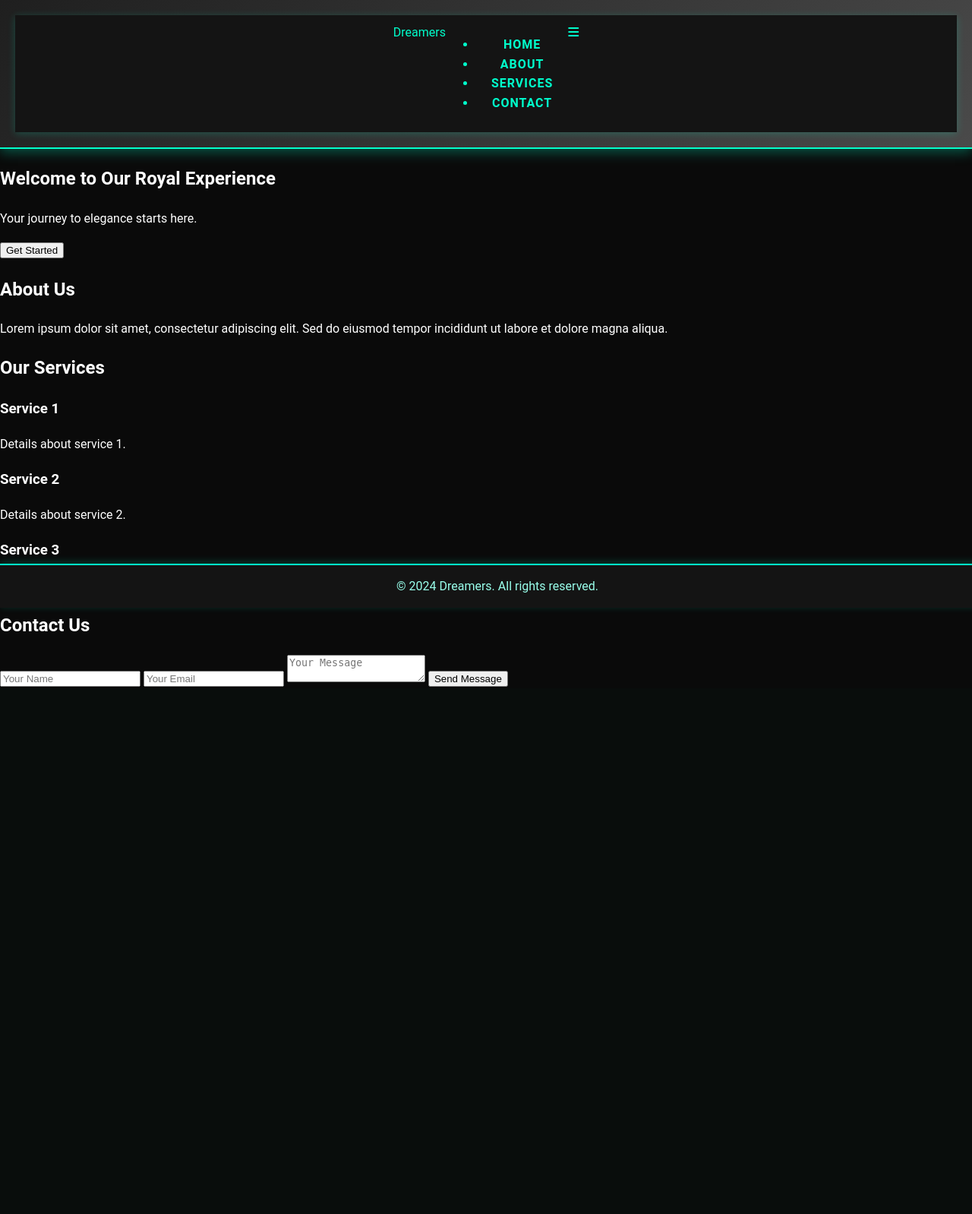
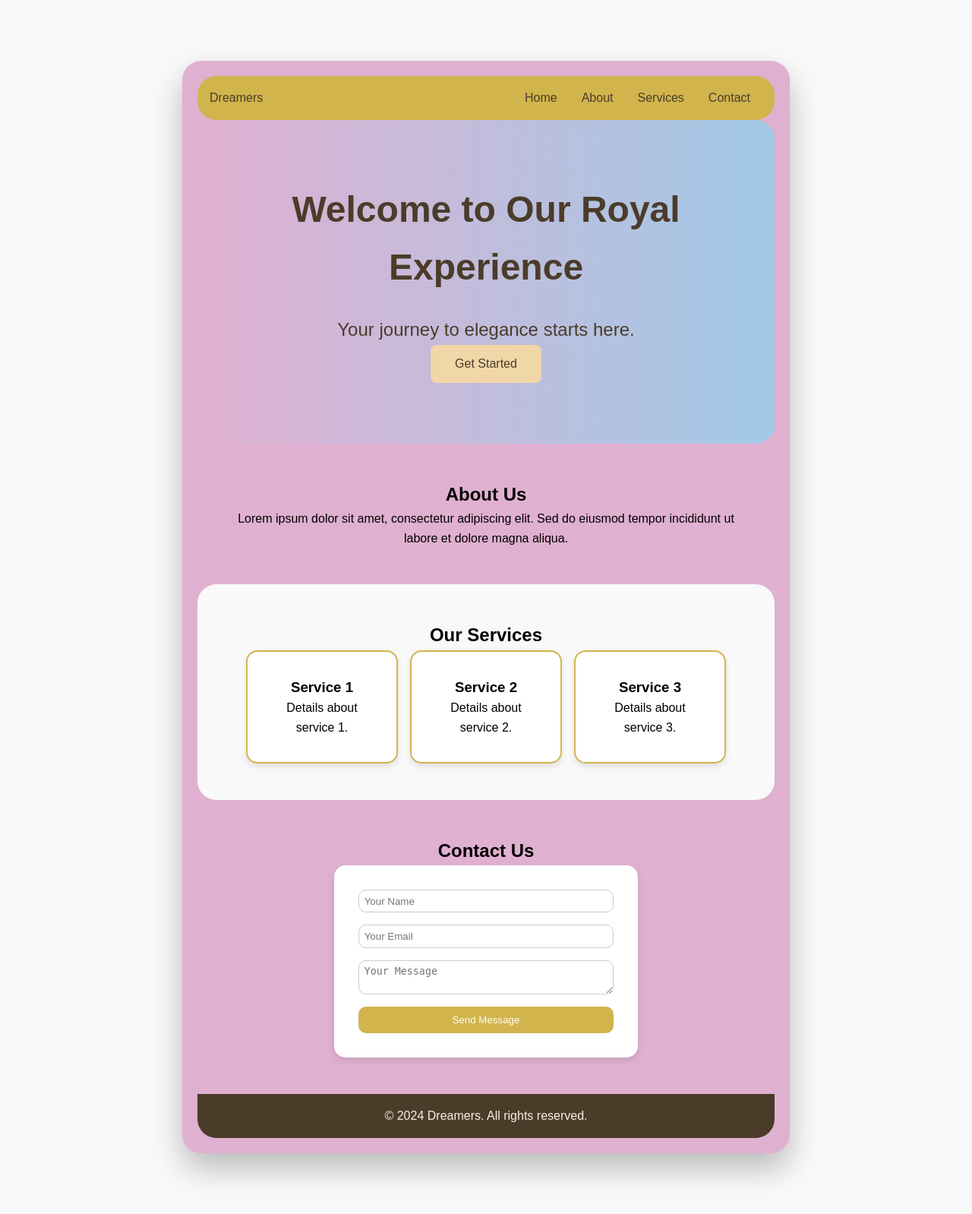
Before and after one commit to iampremacharya/GKT, a PHP site: page / in a window 1280 px wide. Shown: the whole page at 76% size. Before the commit the page ends 904 px from the top, so only its background shows below. Run offline with PHP 8.4, Linux system fonts and the light colour scheme.

Commit message:
Update styles.css

```diff
--- a/styles.css
+++ b/styles.css
@@ -1,232 +1,181 @@
-body {
-    font-family: 'Roboto', sans-serif;
+/* Basic Reset */
+* {
     margin: 0;
     padding: 0;
-    background-color: #0a0a0a;
-    color: #ffffff;
-    line-height: 1.6;
-    overflow-x: hidden;
+    box-sizing: border-box;
 }
 
-header {
-    background: linear-gradient(135deg, #1f1f1f, #4a4a4a);
-    color: #00ffcc;
-    padding: 20px;
-    text-align: center;
-    box-shadow: 0 5px 15px rgba(0, 255, 204, 0.3);
-    border-bottom: 2px solid #00ffcc;
+/* Body and General Styles */
+body {
+    font-family: 'Arial', sans-serif;
+    line-height: 1.6;
+    background-color: #f9f9f9; /* Light background */
 }
 
-header h1 {
-    margin: 0;
-    font-size: 3em;
-    text-transform: uppercase;
-    letter-spacing: 3px;
+/* Floating Container */
+.floating-container {
+    background-color: #e0b0d1; /* Nude background for the container */
+    border-radius: 25px; /* Rounded corners */
+    padding: 20px;
+    max-width: 800px; /* Max width for the content */
+    margin: 80px auto; /* Centered margin with a lower position */
+    box-shadow: 0 20px 40px rgba(0, 0, 0, 0.25); /* Floating effect */
 }
 
-header p {
-    margin: 5px 0;
-    font-size: 1.2em;
-    color: #99ffeb;
+/* Navbar */
+.navbar {
+    display: flex;
+    justify-content: space-between;
+    padding: 1em;
+    background-color: #d1b44c; /* Golden Luxe */
+    color: #4b3c2a; /* Dark Brown */
+    border-radius: 25px; /* Rounded corners */
 }
 
-nav {
+.nav-menu {
     display: flex;
-    justify-content: center;
-    background-color: #141414;
-    padding: 10px;
-    box-shadow: 0 2px 10px rgba(0, 255, 204, 0.2);
-    position: sticky;
-    top: 0;
-    z-index: 1000;
+    list-style: none;
 }
 
-nav a {
-    color: #00ffcc;
-    padding: 14px 20px;
+.nav-menu li a {
+    color: #4b3c2a;
+    padding: 0 1em;
     text-decoration: none;
-    text-transform: uppercase;
-    font-weight: bold;
-    letter-spacing: 1px;
-    transition: color 0.3s ease, background-color 0.3s ease;
 }
 
-nav a:hover {
-    background-color: #00ffcc;
-    color: #0a0a0a;
-    border-radius: 5px;
+.menu-toggle {
+    display: none;
 }
 
-.content {
-    padding: 40px 20px;
-    max-width: 1200px;
-    margin: auto;
+/* Hero Section */
+#hero {
     text-align: center;
+    padding: 5em 2em;
+    background: linear-gradient(to right, #e0b0d1, #a1c9e7); /* Nude and Azure Allure gradient */
+    color: #4b3c2a; /* Dark Brown */
+    border-radius: 25px; /* Rounded corners */
 }
 
-.section {
-    margin-bottom: 40px;
-    background: #1f1f1f;
-    padding: 20px;
-    border-radius: 10px;
-    box-shadow: 0 5px 20px rgba(0, 255, 204, 0.2);
-    transition: transform 0.3s ease;
+#hero h1 {
+    font-size: 3em;
+    margin-bottom: 0.5em;
 }
 
-.section:hover {
-    transform: translateY(-10px);
+#hero p {
+    font-size: 1.5em;
 }
 
-.section h2 {
-    font-size: 2.5em;
-    margin-bottom: 10px;
-    color: #00ffcc;
+.cta {
+    padding: 1em 2em;
+    background-color: #f1d6a7; /* Light Gold */
+    color: #4b3c2a; /* Dark Brown */
+    border: none;
+    cursor: pointer;
+    font-size: 1em;
+    transition: background-color 0.3s;
+    border-radius: 8px; /* Rounded corners */
 }
 
-.section p {
-    font-size: 1.2em;
-    color: #cccccc;
+.cta:hover {
+    background-color: #e2c8a4; /* Darker Gold on hover */
 }
 
-footer {
-    background-color: #141414;
-    color: #00ffcc;
+/* About Section */
+#about {
+    padding: 3em 2em;
     text-align: center;
-    padding: 15px;
-    position: fixed;
-    bottom: 0;
-    width: 100%;
-    box-shadow: 0 -2px 10px rgba(0, 255, 204, 0.2);
-    border-top: 2px solid #00ffcc;
+    border-radius: 25px; /* Rounded corners */
 }
 
-footer p {
-    margin: 0;
-    font-size: 1em;
-    color: #99ffeb;
+/* Services Section */
+#services {
+    padding: 3em 2em;
+    background-color: #f9f9f9;
+    text-align: center;
+    border-radius: 25px; /* Rounded corners */
 }
 
-.login-container {
-    max-width: 400px;
-    margin: 50px auto;
-    padding: 20px;
-    background-color: #1f1f1f;
-    border-radius: 10px;
-    box-shadow: 0 5px 20px rgba(0, 255, 204, 0.3);
+.service-cards {
+    display: flex;
+    gap: 1em;
+    justify-content: center;
+    flex-wrap: wrap;
 }
 
-.login-container h2 {
-    text-align: center;
-    margin-bottom: 20px;
-    color: #00ffcc;
-    font-size: 2em;
+.service-card {
+    padding: 2em;
+    background-color: white;
+    border-radius: 15px; /* Rounded corners */
+    width: 200px;
+    box-shadow: 0 4px 8px rgba(0, 0, 0, 0.1);
+    border: 2px solid #d1b44c; /* Golden Luxe border */
 }
 
-.login-container label {
-    display: block;
-    margin-bottom: 8px;
-    font-weight: bold;
-    color: #99ffeb;
+/* Contact Section */
+#contact {
+    padding: 3em 2em;
+    text-align: center;
+    border-radius: 25px; /* Rounded corners */
 }
 
-.login-container input[type="text"],
-.login-container input[type="password"] {
-    width: 100%;
-    padding: 12px;
-    margin-bottom: 20px;
-    border: 1px solid #00ffcc;
-    border-radius: 4px;
-    background-color: #141414;
-    color: #ffffff;
+.contact-form-container {
+    background-color: white; /* White background for the form */
+    padding: 2em; /* Padding for spacing */
+    border-radius: 15px; /* Rounded corners */
+    box-shadow: 0 4px 8px rgba(0, 0, 0, 0.1); /* Subtle shadow for floating effect */
+    max-width: 400px; /* Limit the width of the form */
+    margin: 0 auto; /* Center the form */
 }
 
-.login-container input[type="submit"] {
-    width: 100%;
-    padding: 12px;
-    background-color: #00ffcc;
-    color: #0a0a0a;
-    border: none;
-    border-radius: 4px;
-    cursor: pointer;
-    font-size: 16px;
-    text-transform: uppercase;
-    font-weight: bold;
-    transition: background-color 0.3s ease;
+#contact-form {
+    display: flex;
+    flex-direction: column;
+    gap: 1em;
 }
 
-.login-container input[type="submit"]:hover {
-    background-color: #00e6b8;
-}
-/* Contact Page Styles */
-.contact-details {
-    margin-bottom: 20px;
+#contact-form input,
+#contact-form textarea {
+    padding: 0.5em;
+    border: 1px solid #ccc;
+    border-radius: 10px; /* Rounded corners */
 }
 
-.contact-details h3 {
-    font-size: 1.5em;
-    color: #00ffcc;
-    margin-bottom: 10px;
+/* Button */
+#contact-form button {
+    padding: 0.75em;
+    background-color: #d1b44c; /* Golden Luxe */
+    color: #fff;
+    border: none;
+    cursor: pointer;
+    border-radius: 10px; /* Rounded corners */
+    transition: background-color 0.3s;
 }
 
-.contact-details p, .social-media-links {
-    font-size: 1em;
-    color: #cccccc;
-    margin-bottom: 15px;
+#contact-form button:hover {
+    background-color: #b99c3a; /* Darker shade on hover */
 }
 
-.contact-details a {
-    color: #00ffcc;
-    text-decoration: none;
-    transition: color 0.3s ease;
+/* Footer */
+footer {
+    padding: 1em;
+    background-color: #4b3c2a; /* Dark Brown */
+    color: #f5f0e1; /* Off-white */
+    text-align: center;
+    border-radius: 0 0 25px 25px; /* Rounded corners at the bottom */
 }
 
-.contact-details a:hover {
-    color: #00e6b8;
+/* Responsive Design */
+@media (max-width: 768px) {
+    .nav-menu {
+        display: none;
+    }
+
+    .menu-toggle {
+        display: block;
+        cursor: pointer;
+    }
+
+    .service-cards {
+        flex-direction: column;
+    }
 }
-
-.contact-form {
-    margin-bottom: 20px;
-}
-
-.contact-form h3 {
-    font-size: 1.5em;
-    color: #00ffcc;
-    margin-bottom: 15px;
-}
-
-.contact-form label {
-    display: block;
-    margin-bottom: 8px;
-    font-weight: bold;
-    color: #99ffeb;
-}
-
-.contact-form input[type="text"],
-.contact-form input[type="email"],
-.contact-form textarea {
-    width: 100%;
-    padding: 12px;
-    margin-bottom: 20px;
-    border: 1px solid #00ffcc;
-    border-radius: 4px;
-    background-color: #141414;
-    color: #ffffff;
-}
-
-.contact-form input[type="submit"] {
-    width: 100%;
-    padding: 12px;
-    background-color: #00ffcc;
-    color: #0a0a0a;
-    border: none;
-    border-radius: 4px;
-    cursor: pointer;
-    font-size: 16px;
-    text-transform: uppercase;
-    font-weight: bold;
-    transition: background-color 0.3s ease;
-}
-
-.contact-form input[type="submit"]:hover {
-    background-color: #00e6b8;
-}
```
